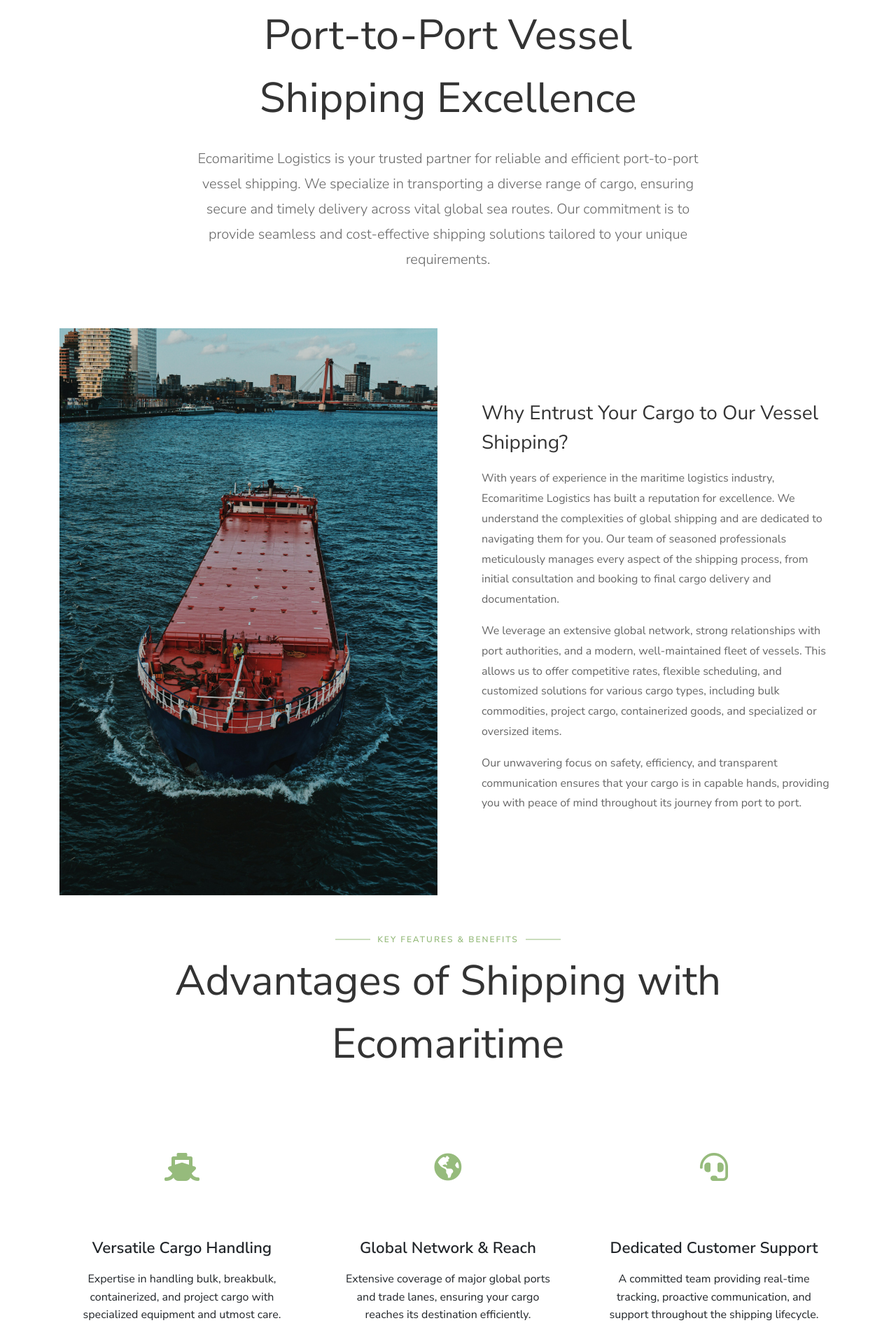
After one commit to Balogunolalere/ecomaritime-a77e356a-d19c-422d-81b9-ba5fcf906a64, a FastAPI app: template templates/shipping.html in a window 1280 px wide. The commit adds this page. Shown: the part 720-2640 px from the top of the page at 70% size. Run offline with FastAPI, Linux system fonts and the light colour scheme; the template is opened without the code that fills it, so the values that code supplies are empty; some libraries are stand-ins or nearby versions.

Commit message:
Add shipping services page with comprehensive vessel shipping solutions and streamlined process details

```diff
--- a/main.py
+++ b/main.py
@@ -56,6 +56,7 @@
 @app.get("/railway")
 @app.get("/pipeline")
 @app.get("/terminal")
+@app.get("/shipping") # Add shipping route
 async def render_page(request: Request):
     template = request.url.path.strip("/") or "index"
     return templates.TemplateResponse(f"{template}.html", {"request": request})
--- a/templates/base.html
+++ b/templates/base.html
@@ -12,7 +12,7 @@
   <link href="https://fonts.googleapis.com/css?family=Nunito+Sans:200,300,400,600,700,800,900&display=swap"
     rel="stylesheet">
 
-  <link rel="stylesheet" href="https://stackpath.bootstrapcdn.com/font-awesome/4.7.0/css/font-awesome.min.css">
+  <!-- <link rel="stylesheet" href="https://stackpath.bootstrapcdn.com/font-awesome/4.7.0/css/font-awesome.min.css"> -->
 
   <link rel="stylesheet" href="/static/css/animate.css">
 
@@ -63,10 +63,19 @@
         <ul class="navbar-nav ml-auto">
           <li class="nav-item active"><a href="/" class="nav-link">Home</a></li>
           <li class="nav-item"><a href="/about" class="nav-link">About</a></li>
-          <li class="nav-item"><a href="/storage" class="nav-link">Storage</a></li>
-          <li class="nav-item"><a href="/railway" class="nav-link">Railway</a></li>
-          <li class="nav-item"><a href="/pipeline" class="nav-link">Pipeline</a></li>
-          <li class="nav-item"><a href="/terminal" class="nav-link">Terminal</a></li>
+          <li class="nav-item dropdown">
+            <a class="nav-link dropdown-toggle" href="#" id="navbarDropdownServices" role="button" data-toggle="dropdown"
+              aria-haspopup="true" aria-expanded="false">
+              Services
+            </a>
+            <div class="dropdown-menu" aria-labelledby="navbarDropdownServices">
+              <a class="dropdown-item" href="/storage">Storage</a>
+              <a class="dropdown-item" href="/railway">Railway</a>
+              <a class="dropdown-item" href="/pipeline">Pipeline</a>
+              <a class="dropdown-item" href="/shipping">Shipping</a>
+              <a class="dropdown-item" href="/terminal">Terminal</a>
+            </div>
+          </li>
           <li class="nav-item"><a href="/contact" class="nav-link">Contact</a></li>
         </ul>
       </div>
@@ -81,8 +90,9 @@
   <footer style="background-color: #062C3B; color: #ffffff; padding: 40px 0; font-family: Arial, sans-serif;">
     <div style="max-width: 1200px; margin: 0 auto; padding: 0 20px;">
         <div style="display: flex; justify-content: space-between; flex-wrap: wrap;">
+            <!-- Contact Information -->
             <div style="flex: 1; min-width: 250px; margin-bottom: 20px;">
-                <h2 style="font-size: 24px; margin-bottom: 20px;" class="navbar-green">Have a Questions?</h2>
+                <h2 style="font-size: 24px; margin-bottom: 20px;" class="navbar-green">Contact Information</h2>
                 <ul style="list-style: none; padding: 0;">
                     <li style="margin-bottom: 15px;">
                         <i class="fas fa-map-marker-alt" style="margin-right: 10px; color: #4a4a4a;"></i>
@@ -102,7 +112,63 @@
                     </li>
                 </ul>
             </div>
+
+            <!-- Quick Links -->
+            <div style="flex: 1; min-width: 250px; margin-bottom: 20px;">
+                <h2 style="font-size: 24px; margin-bottom: 20px;" class="navbar-green">Quick Links</h2>
+                <ul style="list-style: none; padding: 0;">
+                    <li style="margin-bottom: 10px;">
+                        <a href="/about" style="color: #ffffff; text-decoration: none;">About Us</a>
+                    </li>
+                    <li style="margin-bottom: 10px;">
+                        <a href="/contact" style="color: #ffffff; text-decoration: none;">Contact</a>
+                    </li>
+                    <li style="margin-bottom: 10px;">
+                        <a href="/terminal" style="color: #ffffff; text-decoration: none;">Terminals</a>
+                    </li>
+                    <li style="margin-bottom: 10px;">
+                        <a href="/storage" style="color: #ffffff; text-decoration: none;">Storage Solutions</a>
+                    </li>
+                </ul>
+            </div>
+
+            <!-- Our Services -->
+            <div style="flex: 1; min-width: 250px; margin-bottom: 20px;">
+                <h2 style="font-size: 24px; margin-bottom: 20px;" class="navbar-green">Our Services</h2>
+                <ul style="list-style: none; padding: 0;">
+                    <li style="margin-bottom: 10px;">Tank Storage</li>
+                    <li style="margin-bottom: 10px;">Rail Transport</li>
+                    <li style="margin-bottom: 10px;">Pipeline Transport</li>
+                    <li style="margin-bottom: 10px;">Terminal Operations</li>
+                    <li style="margin-bottom: 10px;">Shipping Services</li>
+                </ul>
+            </div>
+
+            <!-- Business Hours -->
+            <div style="flex: 1; min-width: 250px; margin-bottom: 20px;">
+                <h2 style="font-size: 24px; margin-bottom: 20px;" class="navbar-green">Business Hours</h2>
+                <ul style="list-style: none; padding: 0;">
+                    <li style="margin-bottom: 10px;">
+                        <span style="display: inline-block; width: 120px;">Monday-Friday:</span>
+                        <span>8:00 AM - 6:00 PM</span>
+                    </li>
+                    <li style="margin-bottom: 10px;">
+                        <span style="display: inline-block; width: 120px;">Saturday:</span>
+                        <span>9:00 AM - 2:00 PM</span>
+                    </li>
+                    <li style="margin-bottom: 10px;">
+                        <span style="display: inline-block; width: 120px;">Sunday:</span>
+                        <span>Closed</span>
+                    </li>
+                    <li style="margin-top: 15px; color: #91B875;">
+                        <i class="fas fa-clock" style="margin-right: 10px;"></i>
+                        24/7 Emergency Support Available
+                    </li>
+                </ul>
+            </div>
         </div>
+
+        <!-- Copyright Section -->
         <div style="text-align: center; margin-top: 40px; padding-top: 20px; border-top: 1px solid #333;">
             <p style="margin: 0; font-size: 14px;">
                 Copyright © <span id="year"></span> All rights reserved | Ecomaritime
--- /dev/null
+++ b/templates/shipping.html
@@ -0,0 +1,219 @@
+{% extends 'base.html' %}
+
+{% block title %} Ecomaritime | Vessel Shipping Services {% endblock title %}
+
+{% block content %}
+<style>
+    .ftco-section.ftco-portfolio .services-2 .media-body h3,
+    .ftco-section.ftco-portfolio .services-2 .media-body p {
+        color: #212529 !important; /* Standard dark color for text visibility */
+    }
+
+    /* Icon and text spacing improvements */
+    .services-2 .icon {
+        margin-bottom: 1.5rem;
+        height: 90px;
+        display: flex;
+        align-items: center;
+        justify-content: center;
+    }
+
+    .services-2 .icon i {
+        font-size: 2.5rem;
+        transition: transform 0.3s ease;
+    }
+
+    .services-2:hover .icon i {
+        transform: scale(1.1);
+    }
+
+    .services-2 .media-body h3 {
+        font-size: 1.4rem;
+        margin-bottom: 1rem;
+    }
+
+    .services-2 .media-body p {
+        font-size: 1rem;
+        line-height: 1.6;
+        margin-bottom: 1.5rem;
+    }
+
+    .process-step i {
+        margin-bottom: 1.25rem;
+        font-size: 2.25rem;
+    }
+
+    .process-step h4 {
+        margin-bottom: 1rem;
+        font-size: 1.25rem;
+    }
+</style>
+
+<section class="hero-wrap hero-wrap-2" style="background-image: url('static/images/shaah-shahidh--subrrYxv8A-unsplash.jpg');"
+    data-stellar-background-ratio="0.5">
+    <div class="overlay"></div>
+    <div class="container">
+        <div class="row no-gutters slider-text align-items-end">
+            <div class="col-md-9 ftco-animate pb-5">
+                <p class="breadcrumbs">
+                    <span class="mr-2"><a href="/" class="make-white">Home <i class="fa fa-chevron-right"></i></a></span>
+                    <span class="make-white">Vessel Shipping <i class="fa fa-chevron-right"></i></span>
+                </p>
+                <h1 class="mb-3 bread make-white">Comprehensive Vessel Shipping Solutions</h1>
+            </div>
+        </div>
+    </div>
+</section>
+
+<section class="ftco-section ftco-portfolio">
+    <div class="container">
+        <div class="row justify-content-center mb-5 pb-3">
+            <div class="col-md-8 heading-section text-center ftco-animate">
+                <span class="subheading">Our Core Maritime Service</span>
+                <h2 class="mb-4">Port-to-Port Vessel Shipping Excellence</h2>
+                <p class="lead">Ecomaritime Logistics is your trusted partner for reliable and efficient port-to-port vessel shipping. We specialize in transporting a diverse range of cargo, ensuring secure and timely delivery across vital global sea routes. Our commitment is to provide seamless and cost-effective shipping solutions tailored to your unique requirements.</p>
+            </div>
+        </div>
+
+        <div class="row d-flex mb-5">
+            <div class="col-md-6 d-flex align-items-stretch ftco-animate">
+                <div class="img-wrap flex-grow-1">
+                    <img src="{{ url_for('static', path='images/precious-madubuike-JC9S_wr08Lk-unsplash.jpg') }}" alt="Vessel Shipping Operations" class="img-fluid h-100 w-100" style="object-fit: cover;">
+                </div>
+            </div>
+            <div class="col-md-6 pl-md-5 ftco-animate d-flex align-items-center">
+                <div>
+                    <h3 class="mb-3">Why Entrust Your Cargo to Our Vessel Shipping?</h3>
+                    <p>With years of experience in the maritime logistics industry, Ecomaritime Logistics has built a reputation for excellence. We understand the complexities of global shipping and are dedicated to navigating them for you. Our team of seasoned professionals meticulously manages every aspect of the shipping process, from initial consultation and booking to final cargo delivery and documentation.</p>
+                    <p>We leverage an extensive global network, strong relationships with port authorities, and a modern, well-maintained fleet of vessels. This allows us to offer competitive rates, flexible scheduling, and customized solutions for various cargo types, including bulk commodities, project cargo, containerized goods, and specialized or oversized items.</p>
+                    <p>Our unwavering focus on safety, efficiency, and transparent communication ensures that your cargo is in capable hands, providing you with peace of mind throughout its journey from port to port.</p>
+                </div>
+            </div>
+        </div>
+
+        <div class="row ftco-section pt-0">
+            <div class="col-md-12 heading-section text-center ftco-animate mb-5">
+                <span class="subheading">Key Features & Benefits</span>
+                <h2>Advantages of Shipping with Ecomaritime</h2>
+            </div>
+            <div class="col-md-4 ftco-animate">
+                <div class="media block-6 services services-2 d-block text-center">
+                    <div class="icon"><i class="fas fa-ship text-primary"></i></div>
+                    <div class="media-body">
+                        <h3 class="heading">Versatile Cargo Handling</h3>
+                        <p>Expertise in handling bulk, breakbulk, containerized, and project cargo with specialized equipment and utmost care.</p>
+                    </div>
+                </div>
+            </div>
+            <div class="col-md-4 ftco-animate">
+                <div class="media block-6 services services-2 d-block text-center">
+                    <div class="icon"><i class="fas fa-globe-americas text-primary"></i></div>
+                    <div class="media-body">
+                        <h3 class="heading">Global Network & Reach</h3>
+                        <p>Extensive coverage of major global ports and trade lanes, ensuring your cargo reaches its destination efficiently.</p>
+                    </div>
+                </div>
+            </div>
+            <div class="col-md-4 ftco-animate">
+                <div class="media block-6 services services-2 d-block text-center">
+                    <div class="icon"><i class="fas fa-headset text-primary"></i></div>
+                    <div class="media-body">
+                        <h3 class="heading">Dedicated Customer Support</h3>
+                        <p>A committed team providing real-time tracking, proactive communication, and support throughout the shipping lifecycle.</p>
+                    </div>
+                </div>
+            </div>
+             <div class="col-md-4 ftco-animate">
+                <div class="media block-6 services services-2 d-block text-center">
+                    <div class="icon"><i class="fas fa-cogs text-primary"></i></div>
+                    <div class="media-body">
+                        <h3 class="heading">Customized Solutions</h3>
+                        <p>Tailored shipping strategies to meet specific industry needs, cargo types, and delivery timelines, optimizing for cost and efficiency.</p>
+                    </div>
+                </div>
+            </div>
+            <div class="col-md-4 ftco-animate">
+                <div class="media block-6 services services-2 d-block text-center">
+                    <div class="icon"><i class="fas fa-shield-alt text-primary"></i></div>
+                    <div class="media-body">
+                        <h3 class="heading">Safety & Compliance</h3>
+                        <p>Adherence to the highest international safety and environmental regulations, ensuring secure and responsible transport.</p>
+                    </div>
+                </div>
+            </div>
+            <div class="col-md-4 ftco-animate">
+                <div class="media block-6 services services-2 d-block text-center">
+                    <div class="icon"><i class="fas fa-file-invoice-dollar text-primary"></i></div>
+                    <div class="media-body">
+                        <h3 class="heading">Transparent Pricing</h3>
+                        <p>Competitive rates and clear, upfront cost structures with no hidden fees, providing excellent value for your investment.</p>
+                    </div>
+                </div>
+            </div>
+        </div>
+
+        <div class="row justify-content-center mt-5 pt-3">
+            <div class="col-md-10 heading-section text-center ftco-animate">
+                <span class="subheading">Our Streamlined Process</span>
+                <h2>Navigating Your Shipment: From Origin to Destination</h2>
+                <p>We've refined our vessel shipping process to be as straightforward and efficient as possible, minimizing hassle for our clients and ensuring smooth transitions at every critical stage of the journey.</p>
+            </div>
+        </div>
+        <div class="row mt-4">
+             <div class="col-md-4 ftco-animate mb-4">
+                <div class="process-step text-center p-4 border rounded h-100">
+                    <i class="fas fa-clipboard-list text-primary"></i>
+                    <h4>1. Consultation & Quotation</h4>
+                    <p>We begin by thoroughly understanding your specific shipping requirements, cargo details, origin, and destination. Based on this, we provide a comprehensive and competitive quotation.</p>
+                </div>
+            </div>
+            <div class="col-md-4 ftco-animate mb-4">
+                <div class="process-step text-center p-4 border rounded h-100">
+                    <i class="fas fa-file-signature text-primary"></i>
+                    <h4>2. Booking & Documentation</h4>
+                    <p>Once you approve the quotation, our team efficiently handles the vessel booking process and meticulously assists with all necessary shipping documentation, ensuring full compliance with international regulations.</p>
+                </div>
+            </div>
+            <div class="col-md-4 ftco-animate mb-4">
+                <div class="process-step text-center p-4 border rounded h-100">
+                    <i class="fas fa-truck-loading text-primary"></i>
+                    <h4>3. Cargo Collection & Port Handling</h4>
+                    <p>We can coordinate cargo collection from your premises or you can deliver to the designated port. We expertly manage all port-side handling, including warehousing (if needed) and loading procedures.</p>
+                </div>
+            </div>
+        </div>
+        <div class="row mt-md-4">
+            <div class="col-md-4 ftco-animate mb-4">
+                <div class="process-step text-center p-4 border rounded h-100">
+                    <i class="fas fa-water text-primary"></i>
+                    <h4>4. Sea Freight & In-Transit Monitoring</h4>
+                    <p>Your cargo is securely shipped on our reliable network of vessels. Throughout the sea transit, we provide access to real-time tracking and proactive updates on its voyage progress.</p>
+                </div>
+            </div>
+            <div class="col-md-4 ftco-animate mb-4">
+                <div class="process-step text-center p-4 border rounded h-100">
+                    <i class="fas fa-dolly text-primary"></i>
+                    <h4>5. Arrival & Customs Clearance</h4>
+                    <p>Upon arrival at the destination port, we oversee the unloading process and can provide comprehensive assistance with customs clearance procedures to ensure a swift and compliant release of your cargo.</p>
+                </div>
+            </div>
+            <div class="col-md-4 ftco-animate mb-4">
+                <div class="process-step text-center p-4 border rounded h-100">
+                    <i class="fas fa-check-circle text-primary"></i>
+                    <h4>6. Final Delivery & Confirmation</h4>
+                    <p>We can arrange for the final inland delivery to your specified location (if required) and provide official confirmation once the shipment is successfully completed to your full satisfaction.</p>
+                </div>
+            </div>
+        </div>
+
+        <div class="row justify-content-center mt-5 pt-5">
+            <div class="col-md-8 text-center ftco-animate">
+                <h2 class="mb-3">Ready to Set Sail with Your Cargo?</h2>
+                <p class="mb-4 lead">Contact Ecomaritime Logistics today for a personalized consultation and a no-obligation quote for your port-to-port vessel shipping needs. Let our dedicated experts handle the complexities of global maritime logistics, so you can focus on your core business.</p>
+                <p><a href="/contact" class="btn btn-primary btn-lg py-3 px-4">Request a Shipping Quote</a></p>
+            </div>
+        </div>
+    </div>
+</section>
+
+{% endblock %}
```
Also changed, not shown: static/images/georg-eiermann-IAw34pdzbLw-unsplash.jpg (added), static/images/precious-madubuike-JC9S_wr08Lk-unsplash.jpg (added), static/images/shaah-shahidh--subrrYxv8A-unsplash.jpg (added).
